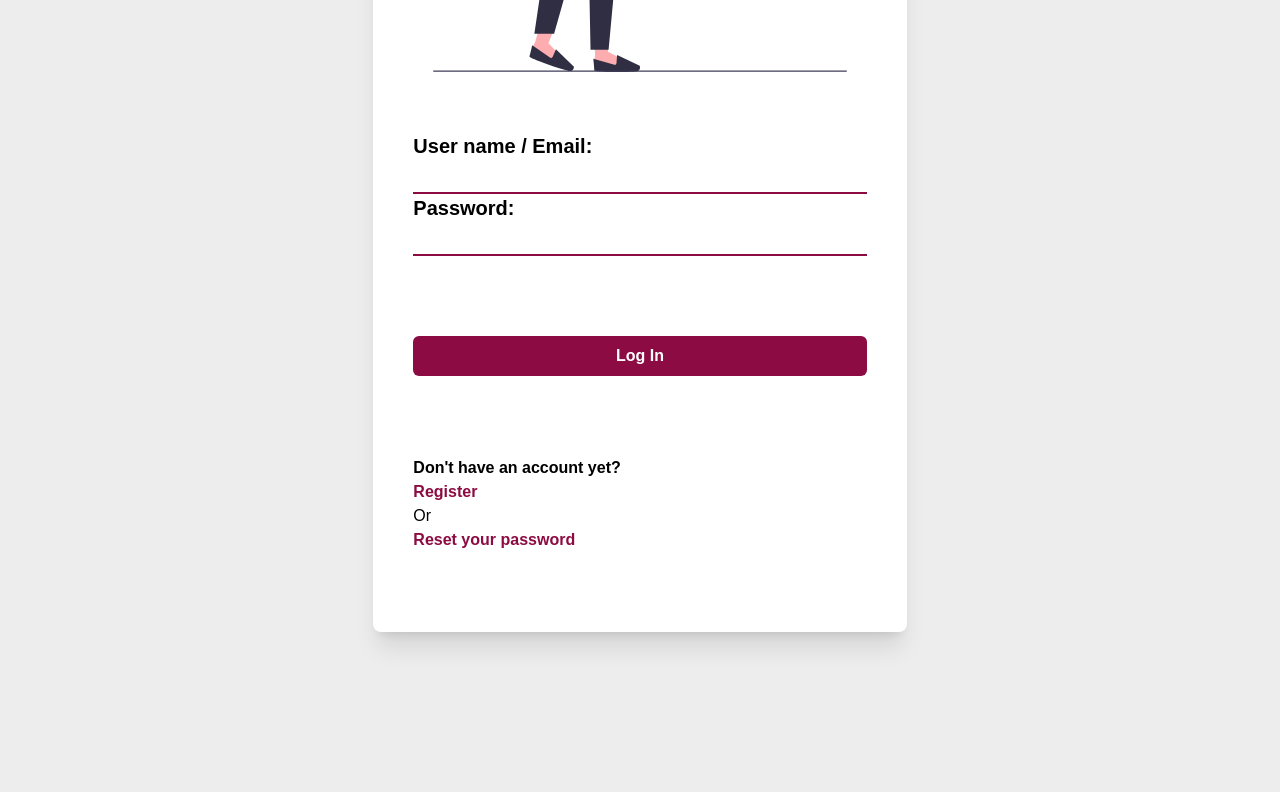
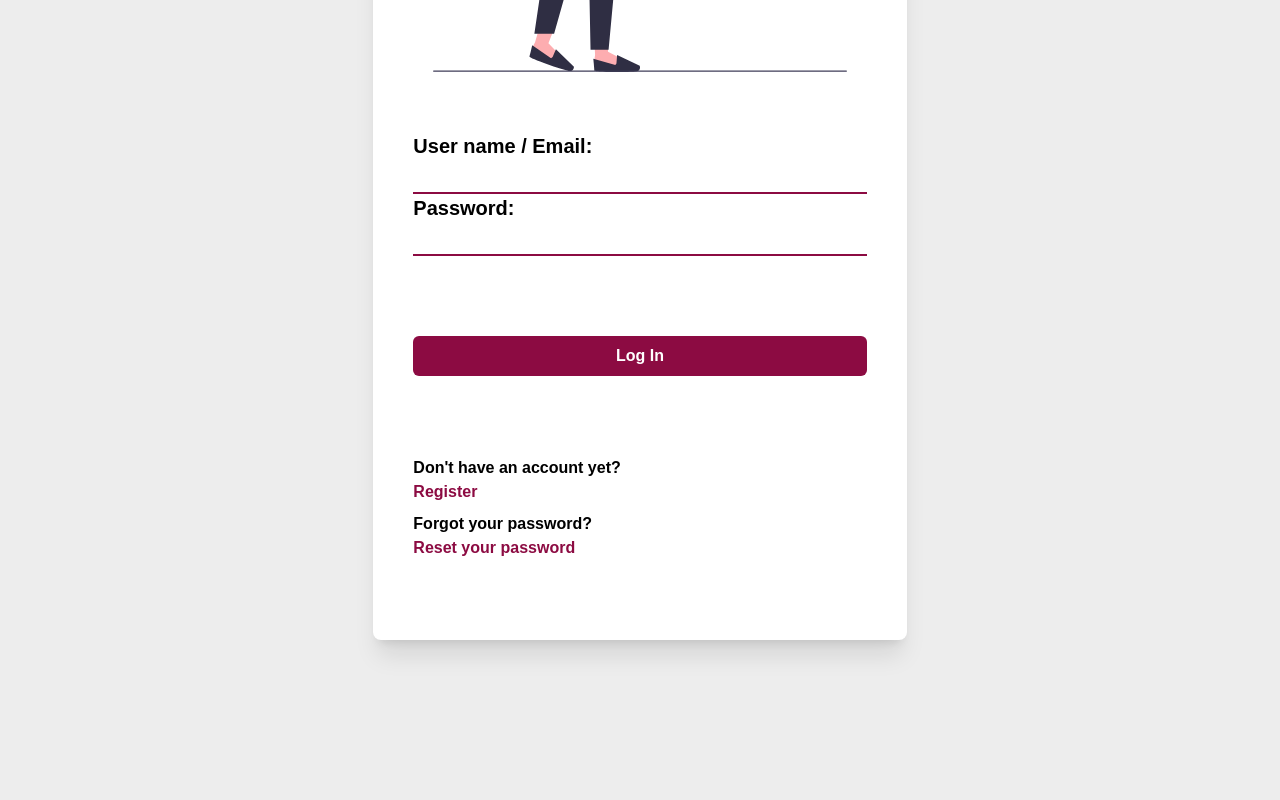
Before and after one commit to NMSU-ICCC/iccc-web, a React (Create React App) app: page /LogIn in a window 1280 px wide. Shown: the part 594-1394 px from the top of the page. Built offline with nearby package versions, Linux system fonts and the light colour scheme.

Commit message:
changed text

```diff
--- a/src/Components/Session/LogIn.js
+++ b/src/Components/Session/LogIn.js
@@ -81,14 +81,19 @@ export default function LogIn(){
                 </button>
 
                 {/* register */}
-                <div class="flex  flex-col justify-start items-start w-full h-fit my-10">
+                <div class="flex  flex-col justify-start items-start w-full h-fit mt-10 mb-2">
                     <p class="font-semibold">
                         Don't have an account yet?
                     </p>
                     <Link to="/signIn" class=" bg-transparent outline-none border-0 text-nmsu-crimson font-bold ">
                         Register
                     </Link>
-                    Or
+                </div>
+                {/* reset password */}
+                <div class="flex  flex-col justify-start items-start w-full h-fit mb-10">
+                    <p class="font-semibold">
+                        Forgot your password?
+                    </p>
                     <Link to="/RequestRestorePassword" class=" bg-transparent outline-none border-0 text-nmsu-crimson font-bold ">
                         Reset your password
                     </Link>
```
